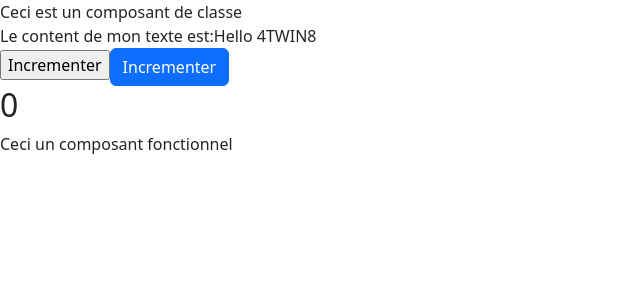
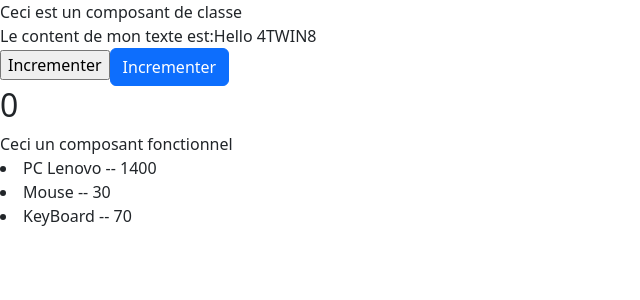
Before and after one commit to CRA2-4TWIN8-2022-2023/workshop2--controle-continue-yosra-mekaoui, a React (Create React App) app: page / in a window 1280 px wide. Shown: the top 300 px of the page, without its empty margins (0-640 px from the left). Built offline with nearby package versions, Linux system fonts and the light colour scheme.

Commit message:
Bootstrap_Commit

```diff
--- a/src/App.js
+++ b/src/App.js
@@ -2,6 +2,7 @@
 import './App.css';
 import ComposantClass from './components/ComposantClass';
 import ComposantFunct from './components/ComposantFunct';
+import Product from './components/Product';
 const option = (
   <ol>
     <li>Twin</li>
@@ -34,6 +35,7 @@ function App() {
    <div className="App">
     <ComposantClass></ComposantClass>
     <ComposantFunct/>
+    <Product/>
       {/* <header className="App-header">
         <img src={logo} className="App-logo" alt="logo" />
         <p>
--- /dev/null
+++ b/src/components/Product.js
@@ -0,0 +1,39 @@
+import { Component } from "react";
+class Product extends Component {
+    state = {
+        produts:[
+             {
+                "name": "PC Lenovo",
+                "price": "1400",
+                  "img": "product1.webp",
+                  "like":0,
+                  "quantity":10,
+                  "description": "Le lorem ipsum est, en imprimerie, une suite de mots sans signification utilisée à titre provisoire pour calibrer une mise en page"
+             },
+             {
+                "name": "Mouse",
+                "price": "30",
+                "img": "product2.jpg",
+                "like":0,
+                "quantity":0,
+                "description": "Le lorem ipsum est, en imprimerie, une suite de mots sans signification utilisée à titre provisoire pour calibrer une mise en page"
+              },
+              {
+                "name": "KeyBoard",
+                "price": "70",
+                "img": "product3.jpg",
+                "like":0,
+                "quantity":20,
+                "description": "Le lorem ipsum est, en imprimerie, une suite de mots sans signification utilisée à titre provisoire pour calibrer une mise en page"
+              }
+        ]
+
+      }
+    render() {
+        return (<>
+        {this.state.produts.map((p, i) =><li key={i} >{p.name} -- {p.price}</li>)}
+        </>);
+    }
+}
+
+export default Product;
```
